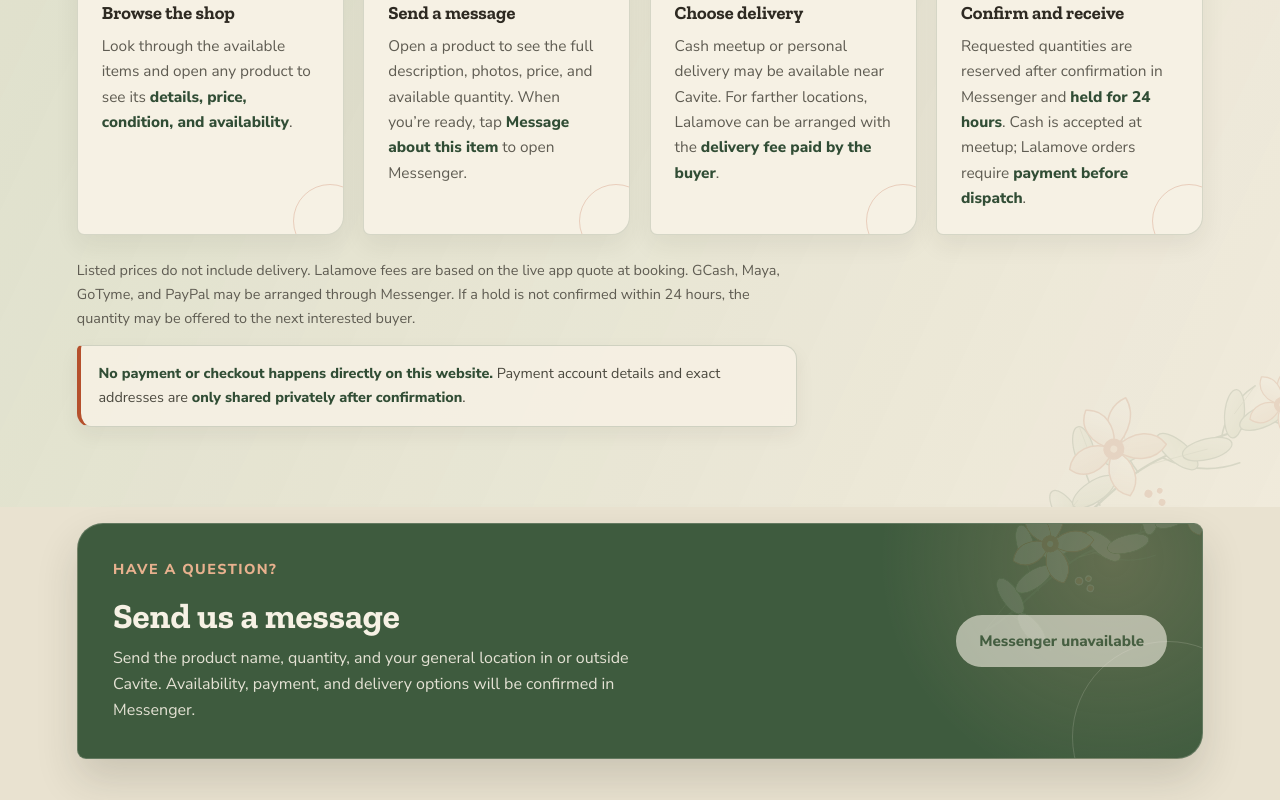
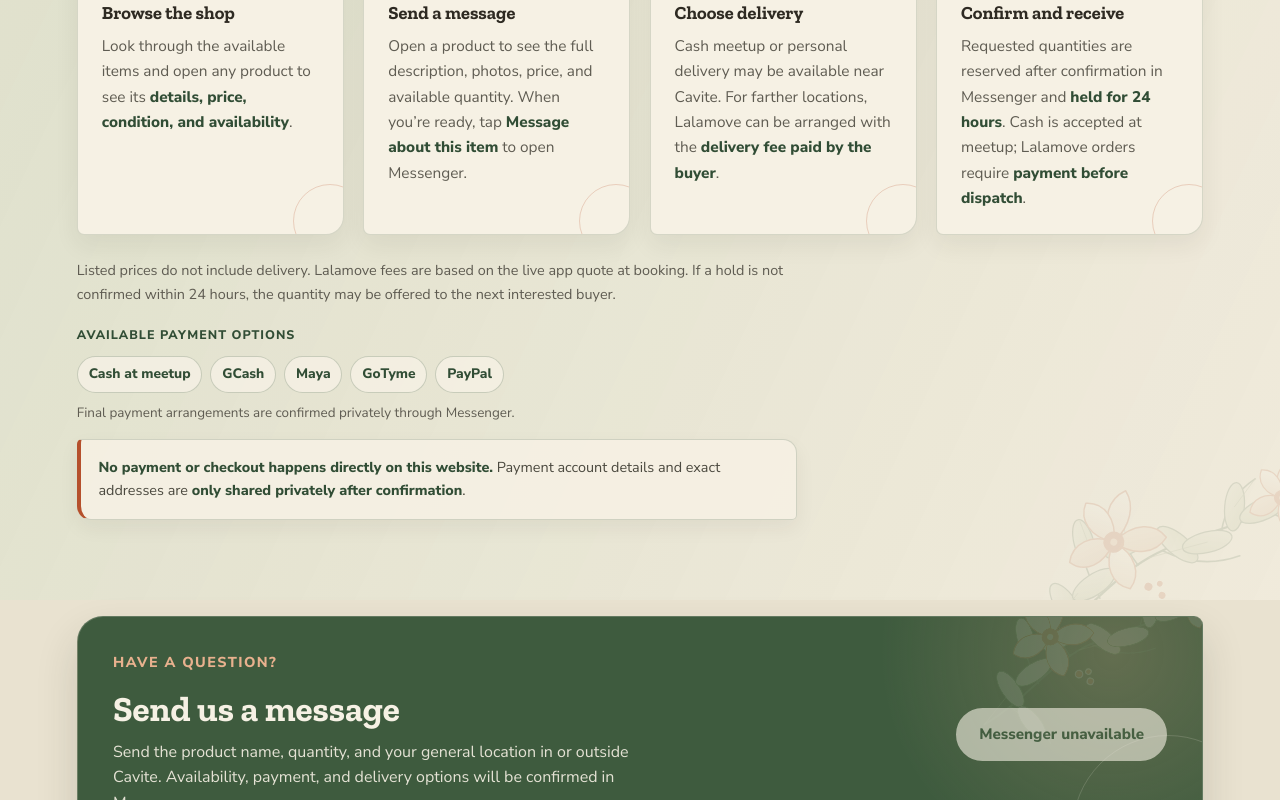
Before and after one commit to p-lorb/lovelyn-it, a React (Vite) app: page / in a window 1280 px wide. Shown: the part 1623-2423 px from the top of the page. Built offline with nearby package versions, Linux system fonts and the light colour scheme; no server answers; the database is empty.

Commit message:
Finish Lovelyn It branding and payment guide

```diff
--- a/src/components/StoreInfoSections.css
+++ b/src/components/StoreInfoSections.css
@@ -79,6 +79,42 @@
 
 .store-process-note > p {
   margin: 0;
+}
+
+.payment-options {
+  margin-top: 1rem;
+}
+
+.payment-options-label {
+  color: #314D35;
+  font-size: 0.78rem;
+  font-weight: 800;
+  letter-spacing: 0.08em;
+  text-transform: uppercase;
+}
+
+.payment-options-list {
+  margin: 0.6rem 0 0;
+  padding: 0;
+  display: flex;
+  flex-wrap: wrap;
+  gap: 0.5rem;
+  list-style: none;
+}
+
+.payment-options-list li {
+  padding: 0.38rem 0.68rem;
+  border: 1px solid rgba(62, 91, 62, 0.24);
+  border-radius: 999px;
+  background: rgba(246, 241, 228, 0.82);
+  color: #314D35;
+  font-size: 0.86rem;
+  font-weight: 800;
+}
+
+.payment-options-help {
+  margin-top: 0.55rem !important;
+  font-size: 0.84rem;
 }
 
 .store-safety-note {
--- a/src/components/StoreInfoSections.jsx
+++ b/src/components/StoreInfoSections.jsx
@@ -122,11 +122,32 @@ function StoreInfoSections() {
         <div className="store-process-note">
           <p>
             Listed prices do not include delivery. Lalamove fees
-            are based on the live app quote at booking. GCash, Maya,
-            GoTyme, and PayPal may be arranged through Messenger. If
-            a hold is not confirmed within 24 hours, the quantity may
-            be offered to the next interested buyer.
+            are based on the live app quote at booking. If a hold is
+            not confirmed within 24 hours, the quantity may be offered
+            to the next interested buyer.
           </p>
+
+          <div
+            className="payment-options"
+            aria-label="Available payment options"
+          >
+            <strong className="payment-options-label">
+              Available payment options
+            </strong>
+
+            <ul className="payment-options-list">
+              <li>Cash at meetup</li>
+              <li>GCash</li>
+              <li>Maya</li>
+              <li>GoTyme</li>
+              <li>PayPal</li>
+            </ul>
+
+            <p className="payment-options-help">
+              Final payment arrangements are confirmed privately
+              through Messenger.
+            </p>
+          </div>
 
           <p className="store-safety-note">
             <strong>
```
